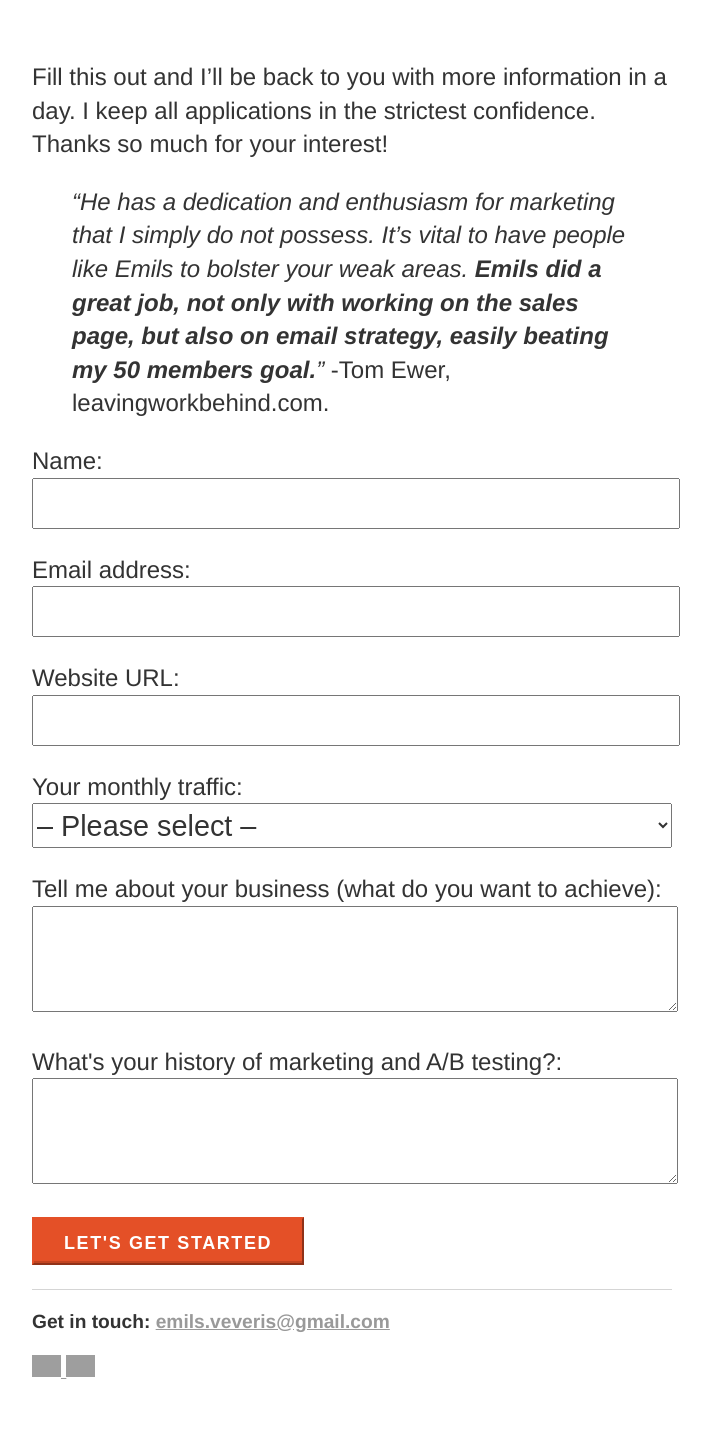
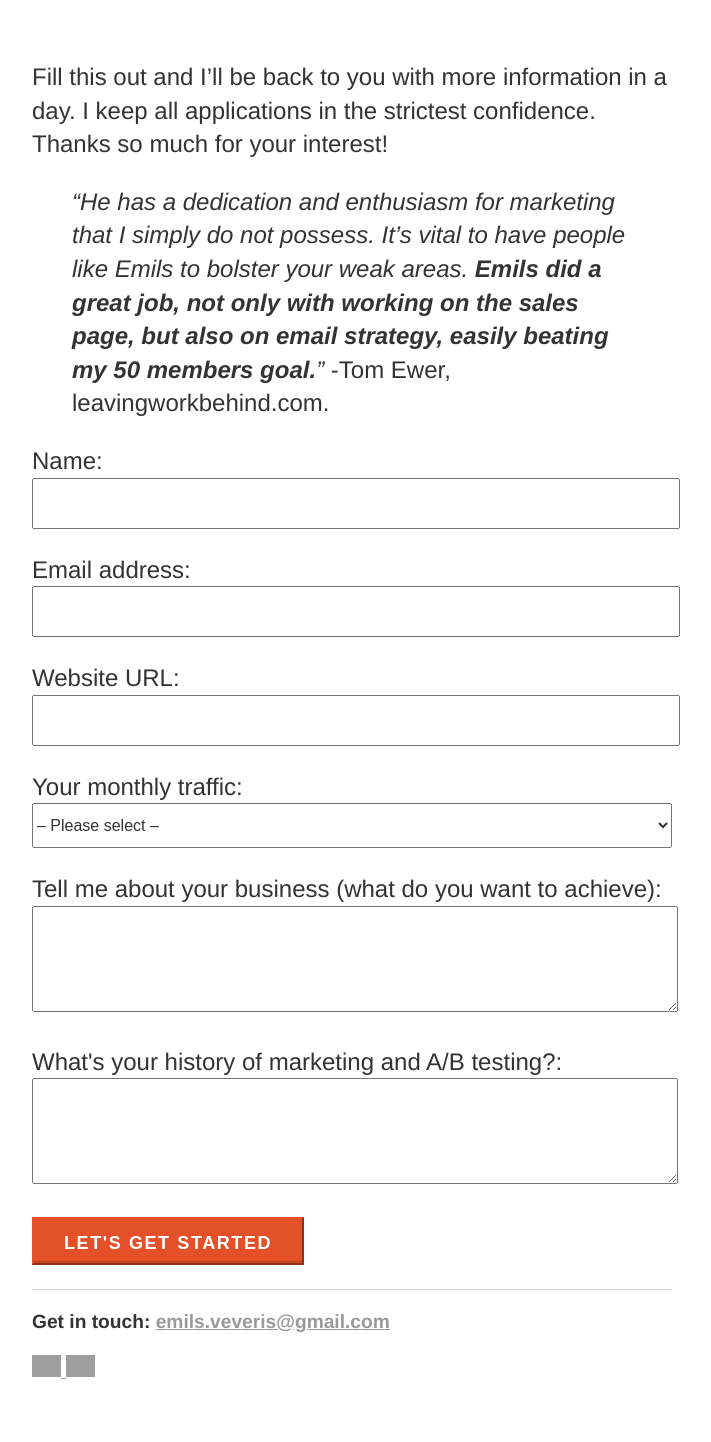
Before and after one commit to emilsw/ew, a Jekyll site: the page built from contact.md, in a window 1280 px wide. Shown: the whole page, without its empty margins (288-999 px from the left). Built offline with Jekyll 4.4.1, drawn with Linux system fonts in a browser that asks for light colours; grey boxes are pictures that could not be loaded.

Commit message:
Update main.css

```diff
--- a/css/main.css
+++ b/css/main.css
@@ -61,20 +61,17 @@ input[type="search"],
 input[type="text"],
 input[type="tel"],
 input[type="url"],
+textarea,
 input[type="password"],
 select {
 height: 45px;
 width: 100%;
-font-size: 1.2em;
+font-size: 16px;
 color: #333;
 }
 
 textarea {
-
 height: 100px;
-width: 100%;
-font-size: 1.2em;
-color: #333;
 }
 
 .button,
```
